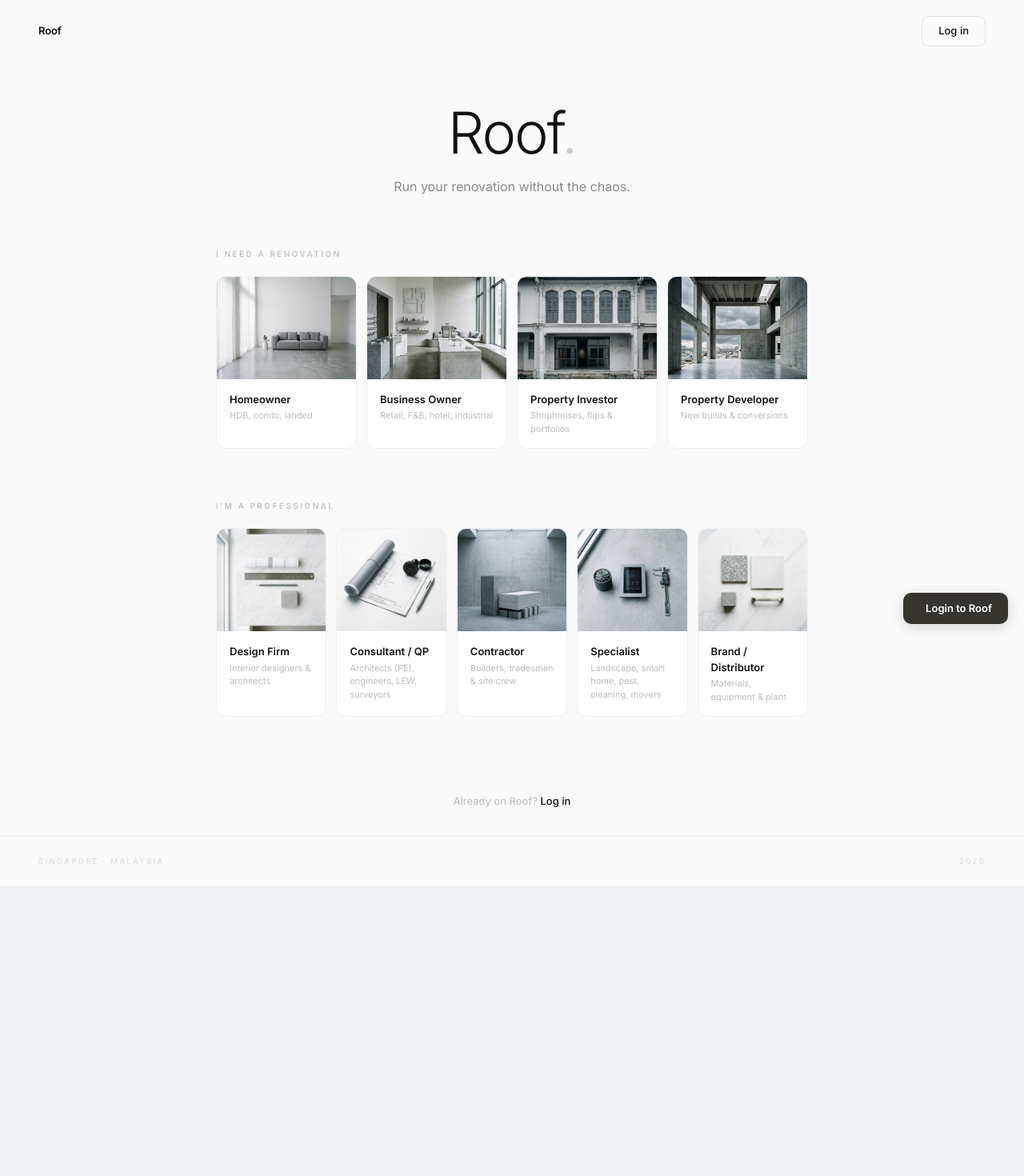
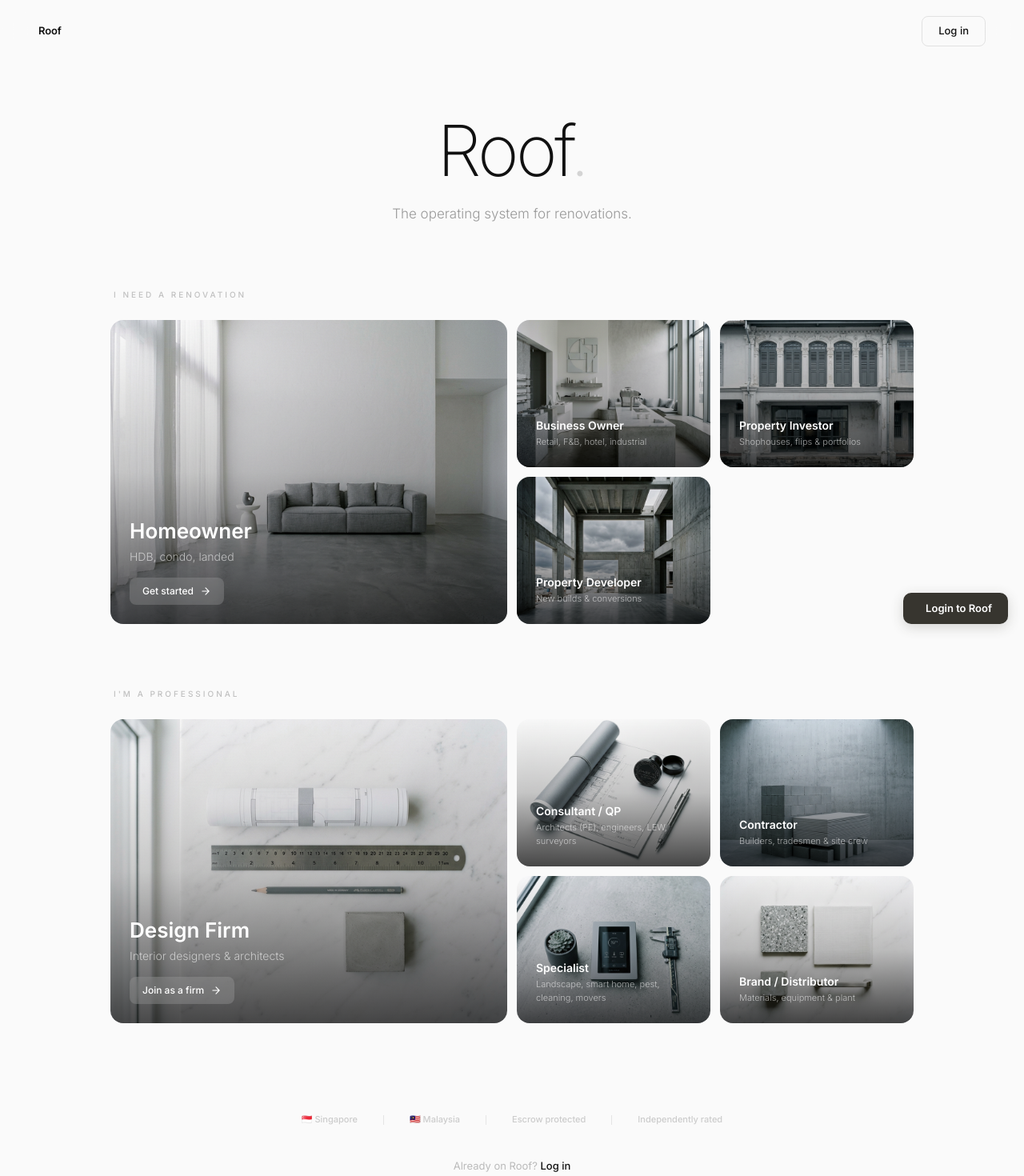
Before and after one commit to tsybjornie/lead-portal, a Next.js app: page /landing in a window 1280 px wide. Shown: the top 1470 px of the page at 80% size. Before the commit the page ends 1108 px from the top, so only its background shows below. Built offline with nearby package versions, Linux system fonts and the light colour scheme; no server answers.

Commit message:
Landing page bento grid: hero cards, gradient overlays, trust bar

```diff
--- a/app/landing/page.tsx
+++ b/app/landing/page.tsx
@@ -6,18 +6,18 @@
 import { motion } from 'framer-motion';
 
 const DEMAND = [
-    { id: 'homeowner', label: 'Homeowner', sub: 'HDB, condo, landed', href: '/signup/homeowner', img: '/images/roles/homeowner.png' },
-    { id: 'business', label: 'Business Owner', sub: 'Retail, F&B, hotel, industrial', href: '/signup/homeowner', img: '/images/roles/business.png' },
-    { id: 'investor', label: 'Property Investor', sub: 'Shophouses, flips & portfolios', href: '/signup/homeowner', img: '/images/roles/investor.png' },
-    { id: 'developer', label: 'Property Developer', sub: 'New builds & conversions', href: '/signup/homeowner', img: '/images/roles/office.png' },
+    { id: 'homeowner', label: 'Homeowner', sub: 'HDB, condo, landed', href: '/signup/homeowner', img: '/images/roles/homeowner.png', featured: true },
+    { id: 'business', label: 'Business Owner', sub: 'Retail, F&B, hotel, industrial', href: '/signup/homeowner', img: '/images/roles/business.png', featured: false },
+    { id: 'investor', label: 'Property Investor', sub: 'Shophouses, flips & portfolios', href: '/signup/homeowner', img: '/images/roles/investor.png', featured: false },
+    { id: 'developer', label: 'Property Developer', sub: 'New builds & conversions', href: '/signup/homeowner', img: '/images/roles/office.png', featured: false },
 ];
 
 const SUPPLY = [
-    { id: 'designer', label: 'Design Firm', sub: 'Interior designers & architects', href: '/signup', img: '/images/roles/design-firm.png' },
-    { id: 'consultant', label: 'Consultant / QP', sub: 'Architects (PE), engineers, LEW, surveyors', href: '/signup/consultant', img: '/images/roles/consultant.png' },
-    { id: 'contractor', label: 'Contractor', sub: 'Builders, tradesmen & site crew', href: '/signup/contractor', img: '/images/roles/contractor.png' },
-    { id: 'specialist', label: 'Specialist', sub: 'Landscape, smart home, pest, cleaning, movers', href: '/signup/specialist', img: '/images/roles/specialist.png' },
-    { id: 'brand', label: 'Brand / Distributor', sub: 'Materials, equipment & plant', href: '/signup/brand', img: '/images/roles/brand.png' },
+    { id: 'designer', label: 'Design Firm', sub: 'Interior designers & architects', href: '/signup', img: '/images/roles/design-firm.png', featured: true },
+    { id: 'consultant', label: 'Consultant / QP', sub: 'Architects (PE), engineers, LEW, surveyors', href: '/signup/consultant', img: '/images/roles/consultant.png', featured: false },
+    { id: 'contractor', label: 'Contractor', sub: 'Builders, tradesmen & site crew', href: '/signup/contractor', img: '/images/roles/contractor.png', featured: false },
+    { id: 'specialist', label: 'Specialist', sub: 'Landscape, smart home, pest, cleaning, movers', href: '/signup/specialist', img: '/images/roles/specialist.png', featured: false },
+    { id: 'brand', label: 'Brand / Distributor', sub: 'Materials, equipment & plant', href: '/signup/brand', img: '/images/roles/brand.png', featured: false },
 ];
 
 export default function LandingPage() {
@@ -56,54 +56,72 @@
             </header>
 
             {/* Hero */}
-            <div className="pt-32 pb-16 px-8 md:px-20 max-w-[900px] mx-auto text-center">
+            <div className="pt-36 pb-20 px-8 md:px-20 max-w-[1100px] mx-auto text-center">
                 <motion.div
                     initial={{ opacity: 0, y: 30 }}
                     animate={{ opacity: mounted ? 1 : 0, y: mounted ? 0 : 30 }}
                     transition={{ duration: 1, ease: [0.25, 0.1, 0, 1] }}
                 >
-                    <h1 className="text-[clamp(2.5rem,6vw,4.5rem)] font-light leading-[1.05] tracking-[-0.03em] text-[#111] mb-4">
-                        Roof<span className="text-[#ccc]">.</span>
+                    <h1 className="text-[clamp(3rem,7vw,5.5rem)] font-extralight leading-[1.02] tracking-[-0.04em] text-[#111] mb-5">
+                        Roof<span className="text-[#d4d4d4]">.</span>
                     </h1>
-                    <p className="text-[16px] text-[#888] leading-relaxed max-w-[380px] mx-auto">
-                        Run your renovation without the chaos.
+                    <p className="text-[17px] text-[#999] leading-relaxed max-w-[420px] mx-auto font-light">
+                        The operating system for renovations.
                     </p>
                 </motion.div>
             </div>
 
-            {/* ═══ DEMAND SIDE ═══ */}
-            <section className="px-8 md:px-20 max-w-[900px] mx-auto mb-16">
+            {/* ═══ DEMAND SIDE — Bento Grid ═══ */}
+            <section className="px-8 md:px-12 max-w-[1100px] mx-auto mb-20">
                 <motion.div
                     initial={{ opacity: 0 }}
                     animate={{ opacity: mounted ? 1 : 0 }}
                     transition={{ delay: 0.3, duration: 0.8 }}
                 >
-                    <p className="text-[10px] tracking-[0.25em] uppercase font-medium text-[#bbb] mb-5">
+                    <p className="text-[10px] tracking-[0.3em] uppercase font-medium text-[#c0c0c0] mb-6 pl-1">
                         I need a renovation
                     </p>
-                    <div className="grid grid-cols-2 md:grid-cols-4 gap-3">
+
+                    {/* Bento: Homeowner takes 2 cols, others fill remaining */}
+                    <div className="grid grid-cols-2 md:grid-cols-4 gap-3" style={{ gridAutoRows: 'minmax(0, 1fr)' }}>
                         {DEMAND.map((role, i) => (
                             <motion.div
                                 key={role.id}
-                                initial={{ opacity: 0, y: 15 }}
-                                animate={{ opacity: mounted ? 1 : 0, y: mounted ? 0 : 15 }}
-                                transition={{ delay: 0.4 + i * 0.08, duration: 0.5 }}
+                                initial={{ opacity: 0, y: 20 }}
+                                animate={{ opacity: mounted ? 1 : 0, y: mounted ? 0 : 20 }}
+                                transition={{ delay: 0.4 + i * 0.08, duration: 0.6 }}
+                                className={role.featured ? 'col-span-2 row-span-2' : ''}
                             >
                                 <Link
                                     href={role.href}
-                                    className="block h-full rounded-xl bg-white border border-[#f0f0f0] hover:border-[#111] overflow-hidden transition-all duration-200 group"
+                                    className="group block h-full rounded-2xl overflow-hidden relative"
+                                    style={{ minHeight: role.featured ? 380 : 180 }}
                                 >
-                                    <div className="relative h-32 overflow-hidden">
+                                    {/* Image */}
                                     <Image
                                         src={role.img}
                                         alt={role.label}
                                         fill
-                                            className="object-cover group-hover:scale-105 transition-transform duration-500"
+                                        className="object-cover group-hover:scale-[1.04] transition-transform duration-700 ease-out"
                                     />
+                                    {/* Gradient overlay */}
+                                    <div className="absolute inset-0 bg-gradient-to-t from-black/70 via-black/20 to-transparent group-hover:from-black/80 transition-all duration-500" />
+                                    {/* Content */}
+                                    <div className="absolute bottom-0 left-0 right-0 p-5 md:p-6">
+                                        <div className={`font-semibold text-white mb-0.5 ${role.featured ? 'text-[22px] md:text-[26px]' : 'text-[14px]'}`}>
+                                            {role.label}
                                         </div>
-                                    <div className="p-4 min-h-[72px]">
-                                        <div className="text-[13px] font-semibold text-[#111]">{role.label}</div>
-                                        <div className="text-[11px] text-[#bbb] mt-0.5">{role.sub}</div>
+                                        <div className={`text-white/60 font-light ${role.featured ? 'text-[14px]' : 'text-[11px]'}`}>
+                                            {role.sub}
+                                        </div>
+                                        {role.featured && (
+                                            <div className="mt-4 inline-flex items-center gap-2 px-4 py-2 rounded-lg bg-white/15 backdrop-blur-md text-white text-[12px] font-medium group-hover:bg-white/25 transition-all duration-300">
+                                                Get started
+                                                <svg width="14" height="14" viewBox="0 0 24 24" fill="none" stroke="currentColor" strokeWidth="2" strokeLinecap="round">
+                                                    <path d="M5 12h14M12 5l7 7-7 7" />
+                                                </svg>
+                                            </div>
+                                        )}
                                     </div>
                                 </Link>
                             </motion.div>
@@ -112,39 +130,57 @@
                 </motion.div>
             </section>
 
-            {/* ═══ SUPPLY SIDE ═══ */}
-            <section className="px-8 md:px-20 max-w-[900px] mx-auto mb-24">
+            {/* ═══ SUPPLY SIDE — Bento Grid ═══ */}
+            <section className="px-8 md:px-12 max-w-[1100px] mx-auto mb-28">
                 <motion.div
                     initial={{ opacity: 0 }}
                     animate={{ opacity: mounted ? 1 : 0 }}
                     transition={{ delay: 0.6, duration: 0.8 }}
                 >
-                    <p className="text-[10px] tracking-[0.25em] uppercase font-medium text-[#bbb] mb-5">
+                    <p className="text-[10px] tracking-[0.3em] uppercase font-medium text-[#c0c0c0] mb-6 pl-1">
                         I&apos;m a professional
                     </p>
-                    <div className="grid grid-cols-2 md:grid-cols-5 gap-3">
+
+                    {/* Bento: Design Firm takes 2 cols row 1, others fill */}
+                    <div className="grid grid-cols-2 md:grid-cols-4 gap-3" style={{ gridAutoRows: 'minmax(0, 1fr)' }}>
                         {SUPPLY.map((role, i) => (
                             <motion.div
                                 key={role.id}
-                                initial={{ opacity: 0, y: 15 }}
-                                animate={{ opacity: mounted ? 1 : 0, y: mounted ? 0 : 15 }}
-                                transition={{ delay: 0.7 + i * 0.08, duration: 0.5 }}
+                                initial={{ opacity: 0, y: 20 }}
+                                animate={{ opacity: mounted ? 1 : 0, y: mounted ? 0 : 20 }}
+                                transition={{ delay: 0.7 + i * 0.08, duration: 0.6 }}
+                                className={role.featured ? 'col-span-2 row-span-2' : ''}
                             >
                                 <Link
                                     href={role.href}
-                                    className="block h-full rounded-xl bg-white border border-[#f0f0f0] hover:border-[#111] overflow-hidden transition-all duration-200 group"
+                                    className="group block h-full rounded-2xl overflow-hidden relative"
+                                    style={{ minHeight: role.featured ? 380 : 180 }}
                                 >
-                                    <div className="relative h-32 overflow-hidden">
+                                    {/* Image */}
                                     <Image
                                         src={role.img}
                                         alt={role.label}
                                         fill
-                                            className="object-cover group-hover:scale-105 transition-transform duration-500"
+                                        className="object-cover group-hover:scale-[1.04] transition-transform duration-700 ease-out"
                                     />
+                                    {/* Gradient overlay */}
+                                    <div className="absolute inset-0 bg-gradient-to-t from-black/70 via-black/20 to-transparent group-hover:from-black/80 transition-all duration-500" />
+                                    {/* Content */}
+                                    <div className="absolute bottom-0 left-0 right-0 p-5 md:p-6">
+                                        <div className={`font-semibold text-white mb-0.5 ${role.featured ? 'text-[22px] md:text-[26px]' : 'text-[14px]'}`}>
+                                            {role.label}
                                         </div>
-                                    <div className="p-4 min-h-[72px]">
-                                        <div className="text-[13px] font-semibold text-[#111]">{role.label}</div>
-                                        <div className="text-[11px] text-[#bbb] mt-0.5">{role.sub}</div>
+                                        <div className={`text-white/60 font-light ${role.featured ? 'text-[14px]' : 'text-[11px]'}`}>
+                                            {role.sub}
+                                        </div>
+                                        {role.featured && (
+                                            <div className="mt-4 inline-flex items-center gap-2 px-4 py-2 rounded-lg bg-white/15 backdrop-blur-md text-white text-[12px] font-medium group-hover:bg-white/25 transition-all duration-300">
+                                                Join as a firm
+                                                <svg width="14" height="14" viewBox="0 0 24 24" fill="none" stroke="currentColor" strokeWidth="2" strokeLinecap="round">
+                                                    <path d="M5 12h14M12 5l7 7-7 7" />
+                                                </svg>
+                                            </div>
+                                        )}
                                     </div>
                                 </Link>
                             </motion.div>
@@ -153,7 +189,25 @@
                 </motion.div>
             </section>
 
-            {/* Already have an account */}
+            {/* Trust bar */}
+            <div className="text-center pb-10">
+                <motion.div
+                    initial={{ opacity: 0 }}
+                    animate={{ opacity: mounted ? 1 : 0 }}
+                    transition={{ delay: 1.2, duration: 0.8 }}
+                    className="flex items-center justify-center gap-8 text-[11px] text-[#ccc] font-medium"
+                >
+                    <span>🇸🇬 Singapore</span>
+                    <span className="w-px h-3 bg-[#e5e5e5]" />
+                    <span>🇲🇾 Malaysia</span>
+                    <span className="w-px h-3 bg-[#e5e5e5]" />
+                    <span>Escrow protected</span>
+                    <span className="w-px h-3 bg-[#e5e5e5]" />
+                    <span>Independently rated</span>
+                </motion.div>
+            </div>
+
+            {/* Already on Roof */}
             <div className="text-center pb-8">
                 <p className="text-[13px] text-[#bbb]">
                     Already on Roof?{' '}
```
Lines whose indentation alone changed are shown as unchanged.
